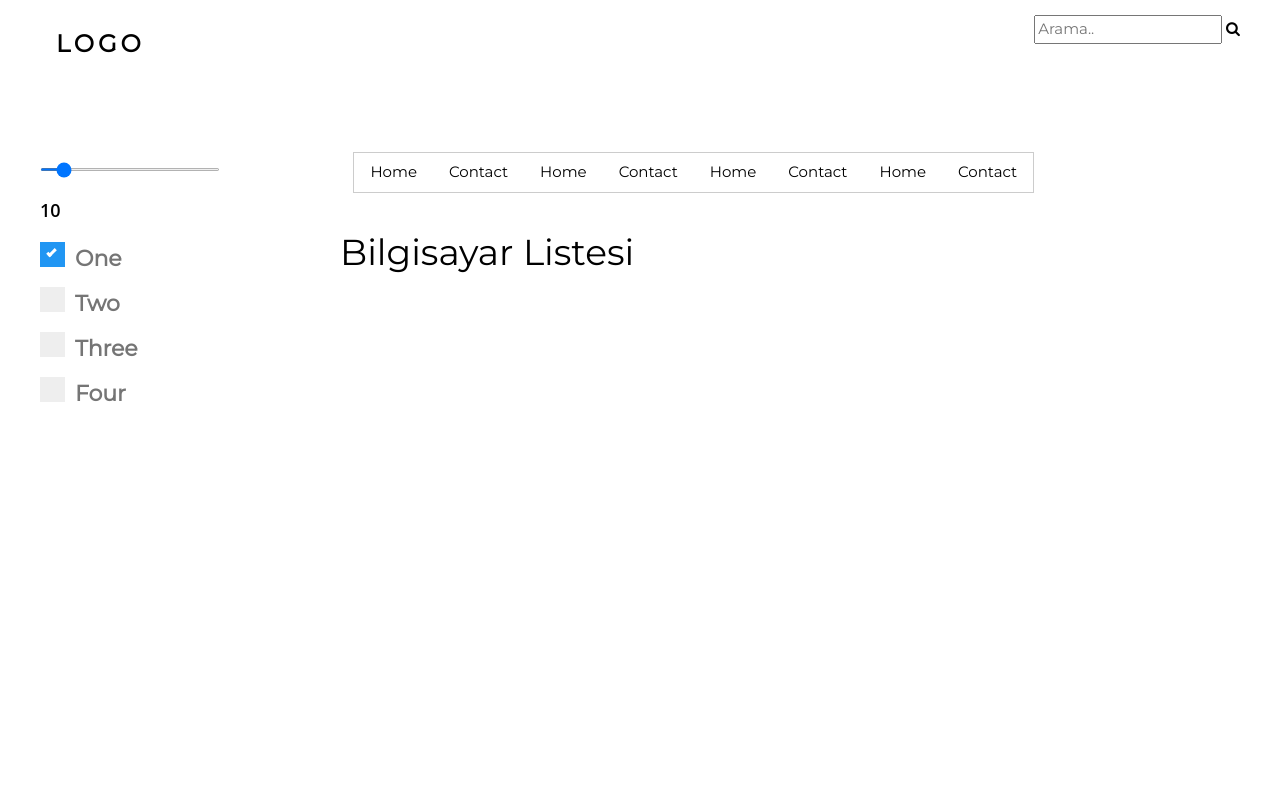
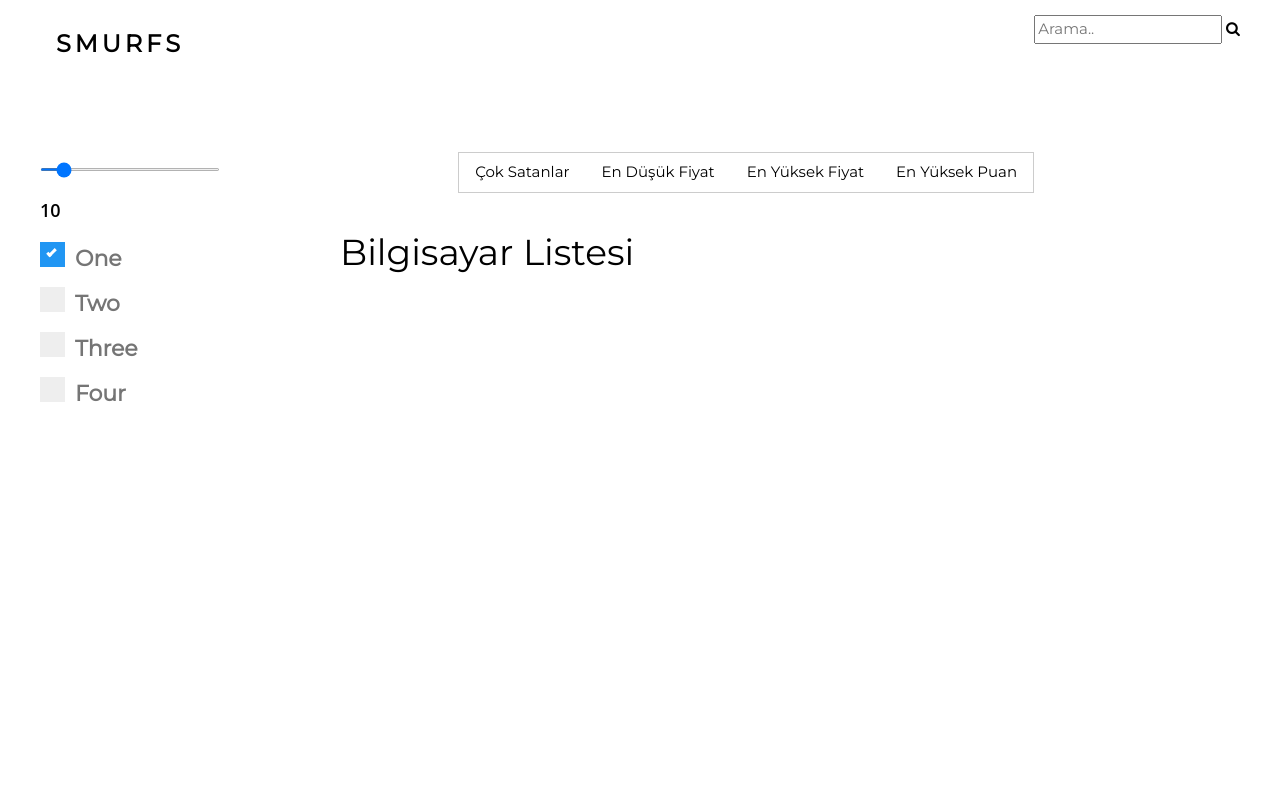
Before and after one commit to zeynepaslierhan/KOU-WebScraping-YazLab1, a Django app: page / in a window 1280 px wide. Run offline with Django 4.2, Linux system fonts and the light colour scheme; data that the repository does not hold is empty.

Commit message:
layout changes (delete unused)

```diff
--- a/AnaSite/templates/layout.html
+++ b/AnaSite/templates/layout.html
@@ -131,7 +131,7 @@
     <nav class="w3-sidebar w3-bar-block w3-white w3-collapse w3-top" style="z-index:3;width:250px" id="mySidebar">
         <div class="w3-container w3-display-container w3-padding-16">
             <i onclick="w3_close()" class="fa fa-remove w3-hide-large w3-button w3-display-topright"></i>
-            <h3 class="w3-wide"><b>LOGO</b></h3>
+            <h3 class="w3-wide"><b>SMURFS</b></h3>
 
 
         </div>
--- a/AnaSite/templates/partials/partial_sıralama.html
+++ b/AnaSite/templates/partials/partial_sıralama.html
@@ -1,14 +1,10 @@
 <div class="w3-right">
     <div class="w3-padding-32">
         <div class="w3-bar w3-border" style="margin-top:120px">
-            <a href="#" class="w3-bar-item w3-button">Home</a>
-            <a href="#" class="w3-bar-item w3-button">Contact</a>
-            <a href="#" class="w3-bar-item w3-button">Home</a>
-            <a href="#" class="w3-bar-item w3-button">Contact</a>
-            <a href="#" class="w3-bar-item w3-button">Home</a>
-            <a href="#" class="w3-bar-item w3-button">Contact</a>
-            <a href="#" class="w3-bar-item w3-button">Home</a>
-            <a href="#" class="w3-bar-item w3-button">Contact</a>
+            <a href="#" class="w3-bar-item w3-button">Çok Satanlar</a>
+            <a href="#" class="w3-bar-item w3-button">En Düşük Fiyat</a>
+            <a href="#" class="w3-bar-item w3-button">En Yüksek Fiyat</a>
+            <a href="#" class="w3-bar-item w3-button">En Yüksek Puan</a>
 
         </div>
     </div>
```
